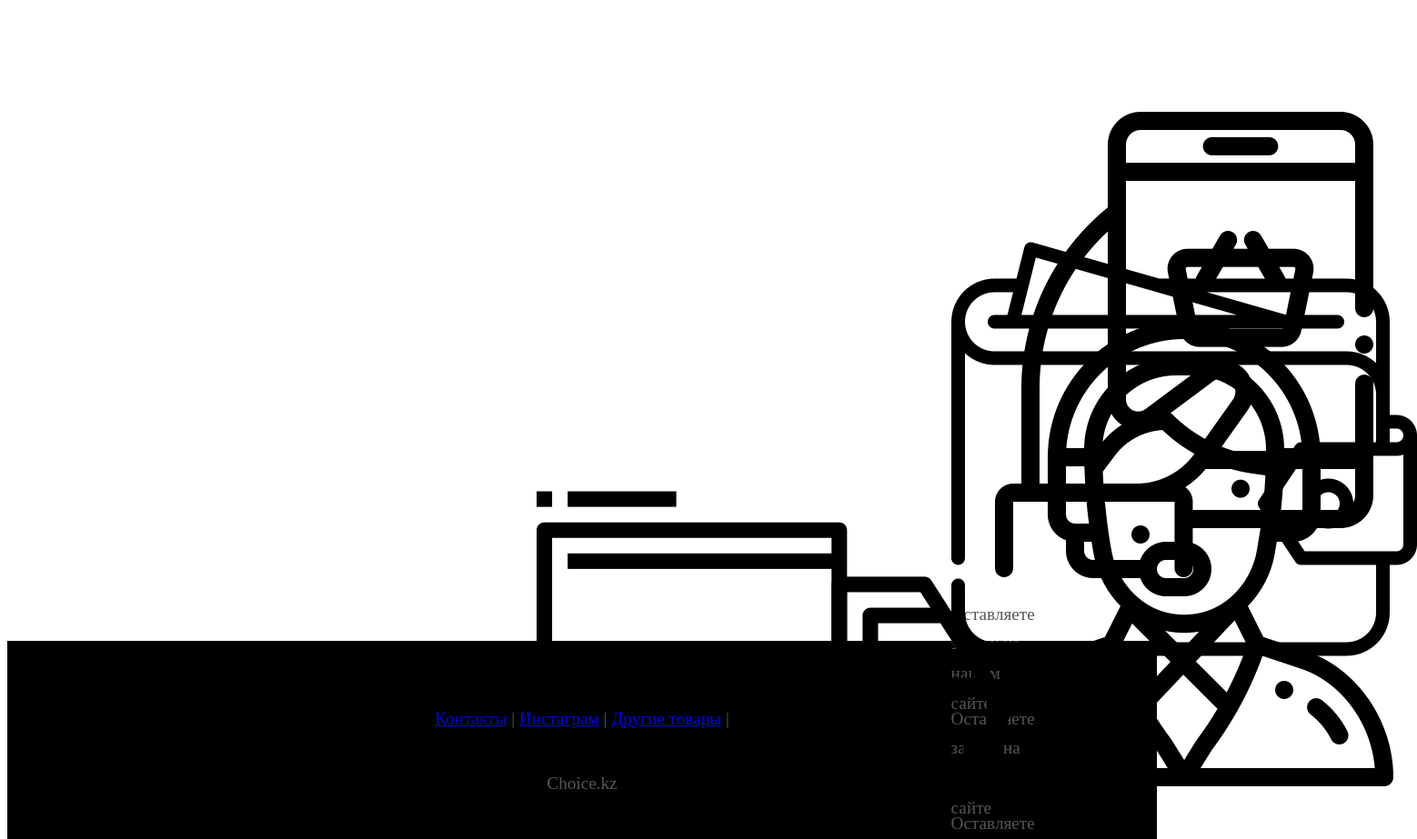
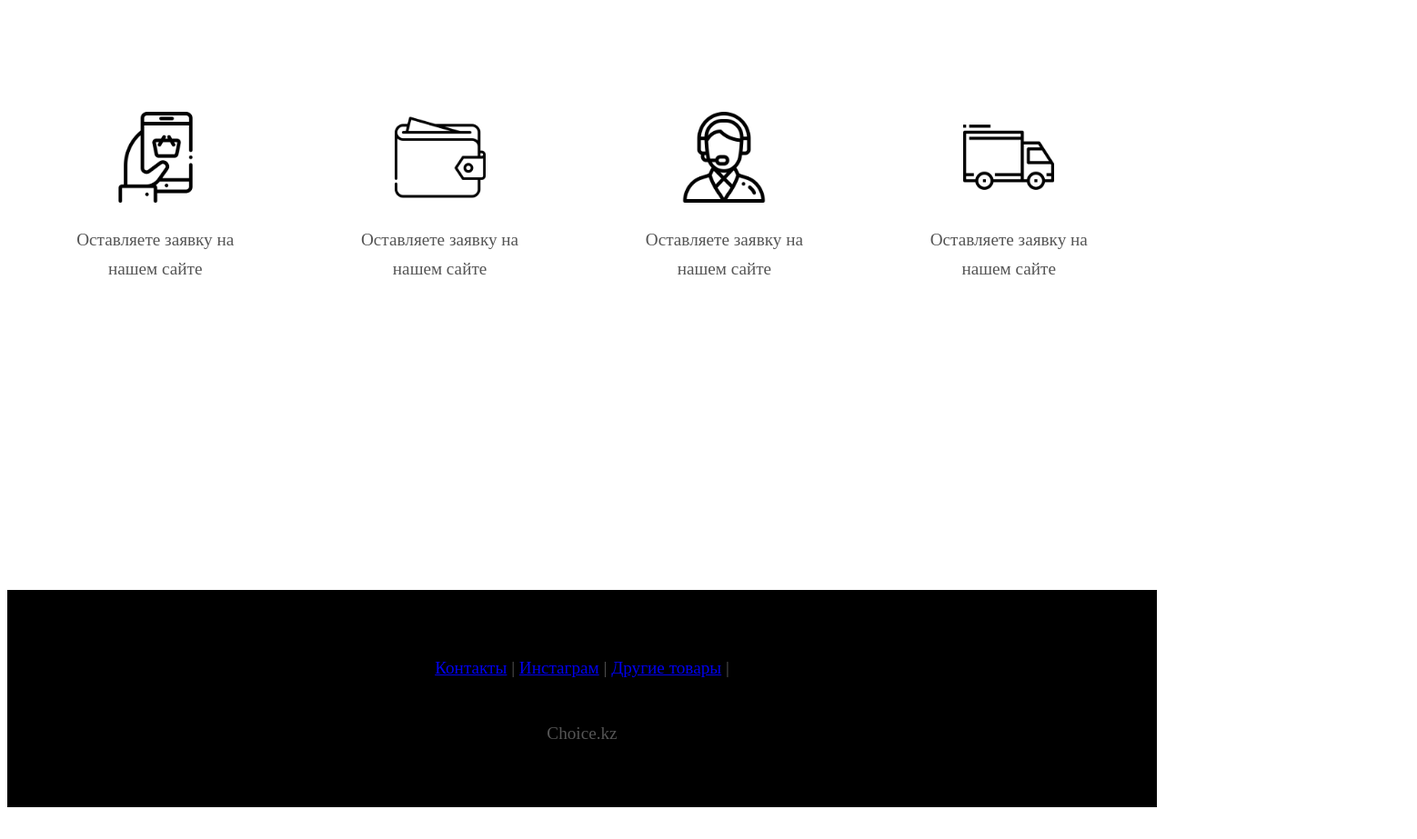
Before and after one commit to AdletFactum/CC, a plain HTML site: page index.html in a window 1280 px wide. Shown: the part 3660-4583 px from the top of the page at 91% size, 1558 px wide, since content can reach past the window. After the commit the page ends 4556 px from the top, so only its background shows below. Drawn offline with Linux system fonts and the light colour scheme.

Commit message:
Update style.css

```diff
--- a/assets/css/style.css
+++ b/assets/css/style.css
@@ -143,18 +143,19 @@ hr {
 
 
 .icon {
-    margin-left: auto;
-    margin-right: auto;
+    margin-left: 5%;
+    margin-right: 5%;
     margin-top: 10%;
     margin-bottom: 10%;
-
+    text-align: center;
+    display: flex;
 }
 
 
 .icon_order{
     margin: 0 auto 15px;
-    width: 100px;
-    height: 100px;
+    width: 100%;
+    height: 100%;
     background-color: white;
     background-position: center;
     background-repeat: no-repeat;
@@ -164,18 +165,18 @@ hr {
 
 .icon_cash{
     margin: 0 auto 15px;
-    width: 100px;
-    height: 100px;
+    width: 100%;
+    height: 100%;
     background-color: white;
     background-position: center;
     background-repeat: no-repeat;
     margin-right: 10%;
 }
 
-.icon_call{
+.icon .icon_call{
     margin: 0 auto 15px;
-    width: 100px;
-    height: 100px;
+    width: 100%;
+    height: 100%;
     background-color: white;
     background-position: center;
     background-repeat: no-repeat;
@@ -184,13 +185,16 @@ hr {
 
 
 .icon_dilevery{
-    margin: 0 auto 15px;
-    width: 100px;
-    height: 110px;
+    margin: 0 auto 15%;
+    width: 100%;
+    height: 100%;
     background-color: white;
     background-position: center;
     background-repeat: no-repeat;
 
+}
+.icon img {
+    width: 100px;
 }
 
 
```
